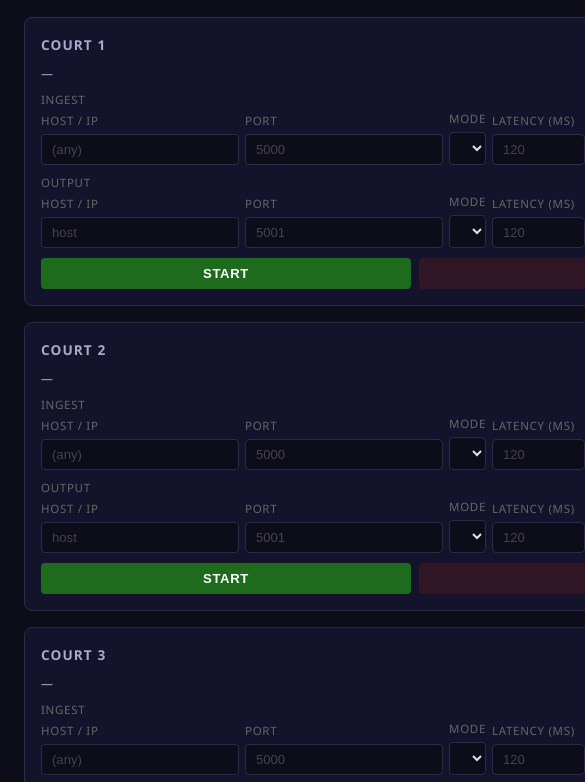
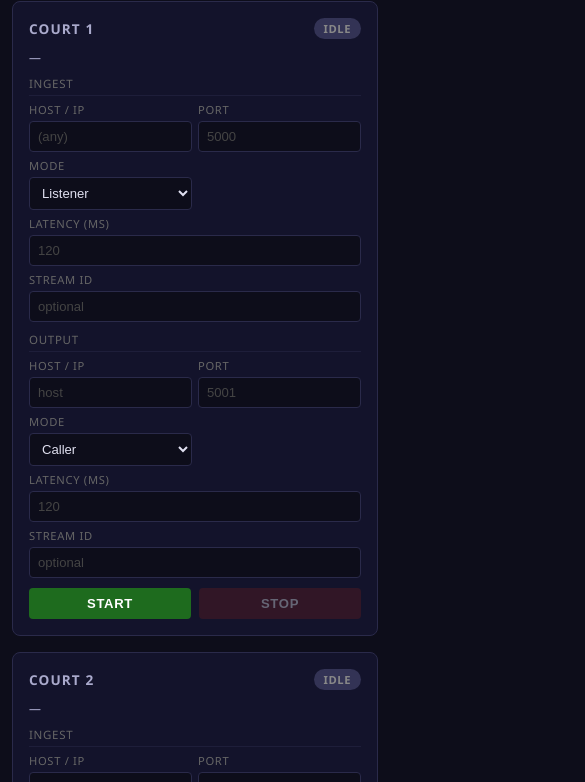
Before and after one commit to chrissabato/Tennis-SRT-Scorebug-Gateway, a website: page public/index.html in a window 390 px wide. Shown: the part 91-873 px from the top of the page, 585 px wide, since content can reach past the window. Drawn offline with Linux system fonts and the light colour scheme.

Commit message:
Fix layout: responsive grid, two-row SRT fields
Panels use auto-fill grid (min 480px), SRT fields split into
host/port/mode row + latency/streamid row for clean responsive layout.

Co-Authored-By: Claude Sonnet 4.6 <noreply@anthropic.com>

```diff
--- a/public/app.js
+++ b/public/app.js
@@ -40,26 +40,28 @@
       <div class="srt-group">
         <div class="srt-group-label">Ingest</div>
         <div class="srt-row">
-          <div class="field-group field-host">
+          <div class="field-group">
             <label>Host / IP</label>
             <input type="text" id="in-host-${i}" placeholder="(any)" autocomplete="off" spellcheck="false">
           </div>
-          <div class="field-group field-port">
+          <div class="field-group">
             <label>Port</label>
             <input type="text" id="in-port-${i}" placeholder="5000" autocomplete="off" spellcheck="false">
           </div>
-          <div class="field-group field-mode">
+          <div class="field-group">
             <label>Mode</label>
             <select id="in-mode-${i}">
               <option value="listener">Listener</option>
               <option value="caller">Caller</option>
             </select>
           </div>
-          <div class="field-group field-latency">
+        </div>
+        <div class="srt-row-2">
+          <div class="field-group">
             <label>Latency (ms)</label>
             <input type="number" id="in-latency-${i}" placeholder="120" min="0" max="10000">
           </div>
-          <div class="field-group field-streamid">
+          <div class="field-group">
             <label>Stream ID</label>
             <input type="text" id="in-streamid-${i}" placeholder="optional" autocomplete="off" spellcheck="false">
           </div>
@@ -69,26 +71,28 @@
       <div class="srt-group">
         <div class="srt-group-label">Output</div>
         <div class="srt-row">
-          <div class="field-group field-host">
+          <div class="field-group">
             <label>Host / IP</label>
             <input type="text" id="out-host-${i}" placeholder="host" autocomplete="off" spellcheck="false">
           </div>
-          <div class="field-group field-port">
+          <div class="field-group">
             <label>Port</label>
             <input type="text" id="out-port-${i}" placeholder="5001" autocomplete="off" spellcheck="false">
           </div>
-          <div class="field-group field-mode">
+          <div class="field-group">
             <label>Mode</label>
             <select id="out-mode-${i}">
               <option value="caller">Caller</option>
               <option value="listener">Listener</option>
             </select>
           </div>
-          <div class="field-group field-latency">
+        </div>
+        <div class="srt-row-2">
+          <div class="field-group">
             <label>Latency (ms)</label>
             <input type="number" id="out-latency-${i}" placeholder="120" min="0" max="10000">
           </div>
-          <div class="field-group field-streamid">
+          <div class="field-group">
             <label>Stream ID</label>
             <input type="text" id="out-streamid-${i}" placeholder="optional" autocomplete="off" spellcheck="false">
           </div>
--- a/public/style.css
+++ b/public/style.css
@@ -24,25 +24,22 @@ header h1 {
   text-transform: uppercase;
 }
 
-.score-status {
-  font-size: 0.8rem;
-  color: #888;
-}
-
-.score-status.ok { color: #4caf50; }
+.score-status { font-size: 0.8rem; color: #888; }
+.score-status.ok  { color: #4caf50; }
 .score-status.err { color: #f44336; }
 
 .grid {
   display: grid;
-  grid-template-columns: repeat(2, 1fr);
+  grid-template-columns: repeat(auto-fill, minmax(480px, 1fr));
   gap: 16px;
   padding: 20px 24px;
   max-width: 1200px;
   margin: 0 auto;
 }
 
-@media (max-width: 700px) {
-  .grid { grid-template-columns: 1fr; }
+@media (max-width: 540px) {
+  .grid { grid-template-columns: 1fr; padding: 12px; }
+  header { padding: 12px 16px; }
 }
 
 .panel {
@@ -93,32 +90,39 @@ header h1 {
 .field-group {
   display: flex;
   flex-direction: column;
-  gap: 6px;
+  gap: 4px;
+  min-width: 0;
 }
 
 .field-group label {
-  font-size: 0.72rem;
+  font-size: 0.7rem;
   color: #666;
   text-transform: uppercase;
   letter-spacing: 0.06em;
+  white-space: nowrap;
 }
 
-.field-group input {
+.field-group input,
+select {
   background: #0d0d1a;
   border: 1px solid #2a2a4a;
   border-radius: 4px;
   color: #e0e0f0;
   font-size: 0.82rem;
-  padding: 7px 10px;
+  padding: 7px 8px;
   outline: none;
+  width: 100%;
   transition: border-color 0.15s;
 }
 
-.field-group input:focus {
-  border-color: #c8a84b;
-}
+.field-group input:focus,
+select:focus { border-color: #c8a84b; }
 
 .field-group input::placeholder { color: #444; }
+.field-group input:disabled,
+select:disabled { opacity: 0.35; cursor: not-allowed; }
+
+select { cursor: pointer; }
 
 .scorebug-preview {
   width: 100%;
@@ -129,7 +133,7 @@ header h1 {
 .srt-group {
   display: flex;
   flex-direction: column;
-  gap: 4px;
+  gap: 6px;
 }
 
 .srt-group-label {
@@ -137,35 +141,26 @@ header h1 {
   color: #666;
   text-transform: uppercase;
   letter-spacing: 0.06em;
+  border-bottom: 1px solid #1e1e3a;
+  padding-bottom: 4px;
 }
 
 .srt-row {
-  display: flex;
+  display: grid;
+  grid-template-columns: 3fr 2fr 2fr;
   gap: 6px;
-  align-items: flex-end;
 }
 
-.field-host    { flex: 3; }
-.field-port    { flex: 2; }
-.field-mode    { flex: 2; }
-.field-latency  { flex: 2; }
-.field-streamid { flex: 3; }
-
-select {
-  background: #0d0d1a;
-  border: 1px solid #2a2a4a;
-  border-radius: 4px;
-  color: #e0e0f0;
-  font-size: 0.82rem;
-  padding: 7px 10px;
-  outline: none;
-  width: 100%;
-  cursor: pointer;
-  transition: border-color 0.15s;
+.srt-row-2 {
+  display: grid;
+  grid-template-columns: 2fr 3fr;
+  gap: 6px;
 }
 
-select:focus { border-color: #c8a84b; }
-select:disabled { opacity: 0.35; cursor: not-allowed; }
+@media (max-width: 400px) {
+  .srt-row  { grid-template-columns: 1fr 1fr; }
+  .srt-row-2 { grid-template-columns: 1fr; }
+}
 
 .panel-actions {
   display: flex;
@@ -185,21 +180,12 @@ button {
   transition: opacity 0.15s, background 0.15s;
 }
 
-button:disabled {
-  opacity: 0.35;
-  cursor: not-allowed;
-}
+button:disabled { opacity: 0.35; cursor: not-allowed; }
 
-.btn-start {
-  background: #1e6b1e;
-  color: #fff;
-}
+.btn-start { background: #1e6b1e; color: #fff; }
 .btn-start:not(:disabled):hover { background: #258025; }
 
-.btn-stop {
-  background: #6b1e1e;
-  color: #fff;
-}
+.btn-stop { background: #6b1e1e; color: #fff; }
 .btn-stop:not(:disabled):hover { background: #802525; }
 
 .error-area {
```
